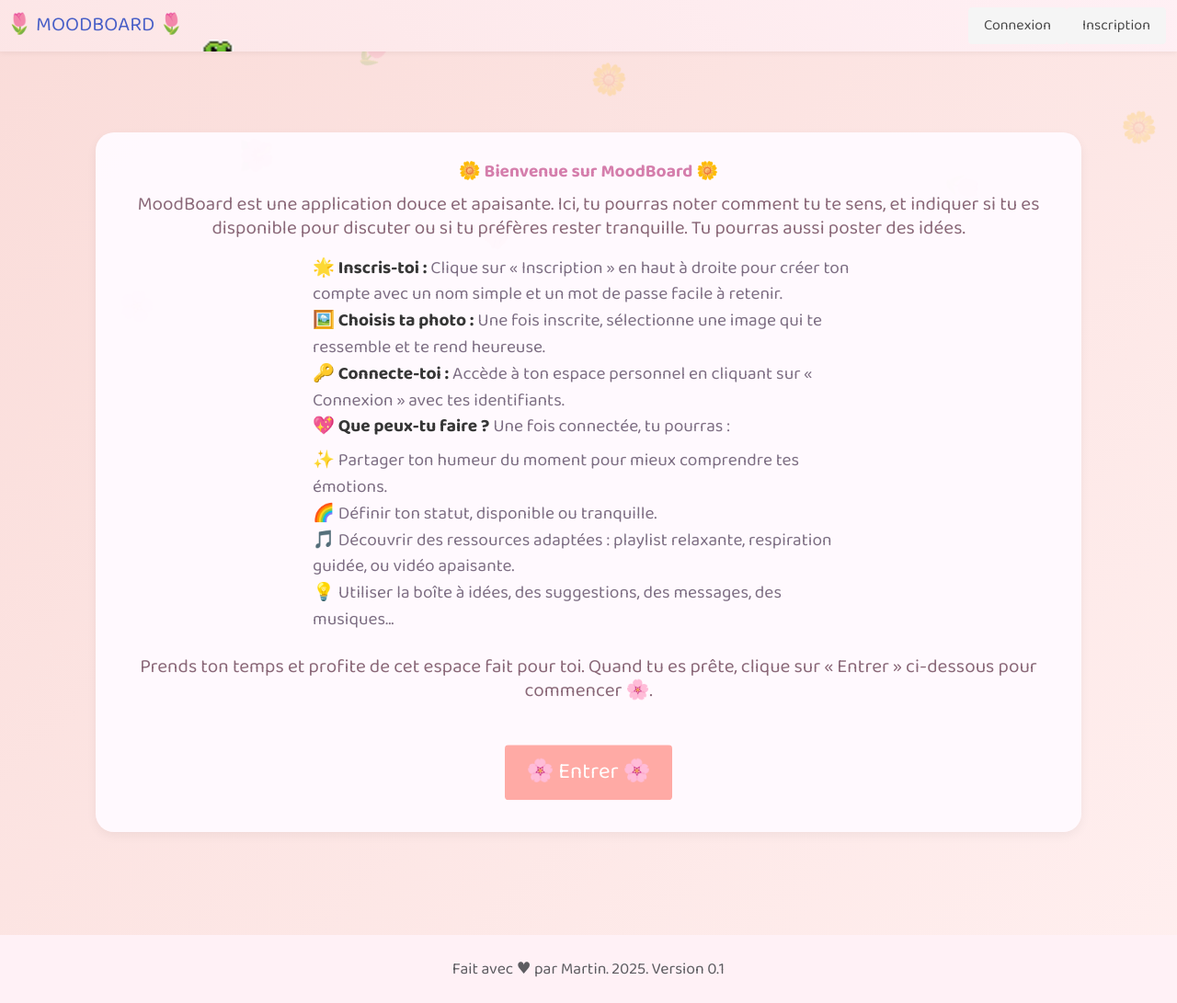
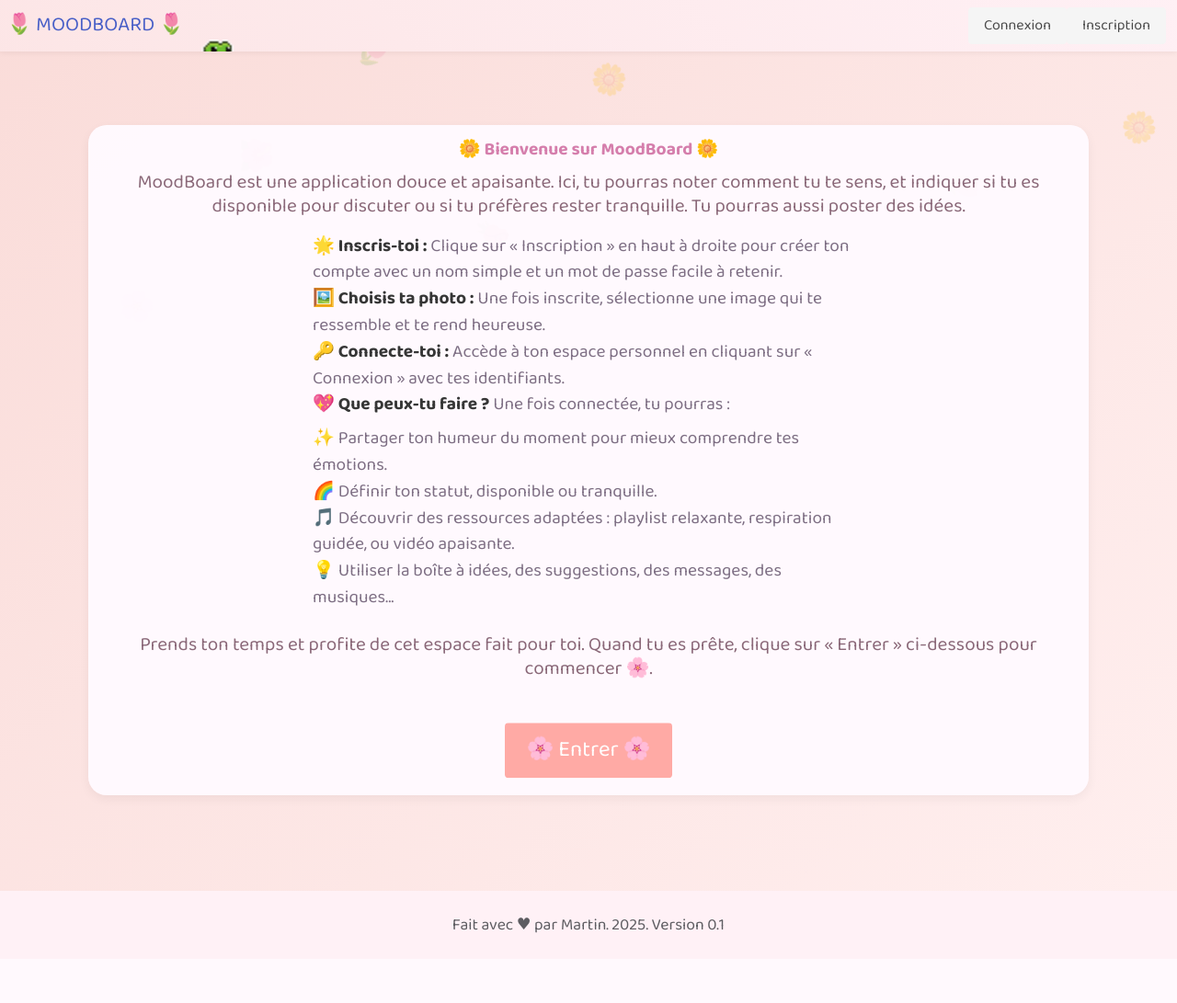
Before and after one commit to Ovanity/Elise, a Flask app: page / in a window 1280 px wide. Shown: the whole page at 92% size. After the commit the page ends 1015 px from the top, so only its background shows below. Run offline with Flask 3, Linux system fonts and the light colour scheme.

Commit message:
requirements

```diff
--- a/templates/presentation.html
+++ b/templates/presentation.html
@@ -2,9 +2,9 @@
 {% block title %}Présentation{% endblock %}
 
 {% block content %}
-<div class="container animated fadeIn" style="width: 100%; padding:1rem; text-align:center;">
+<div class="container animated fadeIn" style="width: 100%; padding:0.5rem; text-align:center;">
 
-  <div class="box" style="background-color:rgba(255,250,255,0.95); border-radius:20px; padding:2rem; box-shadow:0 4px 12px rgba(0,0,0,0.05); overflow-y:auto;">
+  <div class="box" style="background-color:rgba(255,250,255,0.95); border-radius:20px; padding:1rem; box-shadow:0 4px 12px rgba(0,0,0,0.05); overflow-y:auto;">
 
     {% if session.username %}
       <h1 class="title" style="color:#D57EAC; margin-bottom:1rem;">
```
